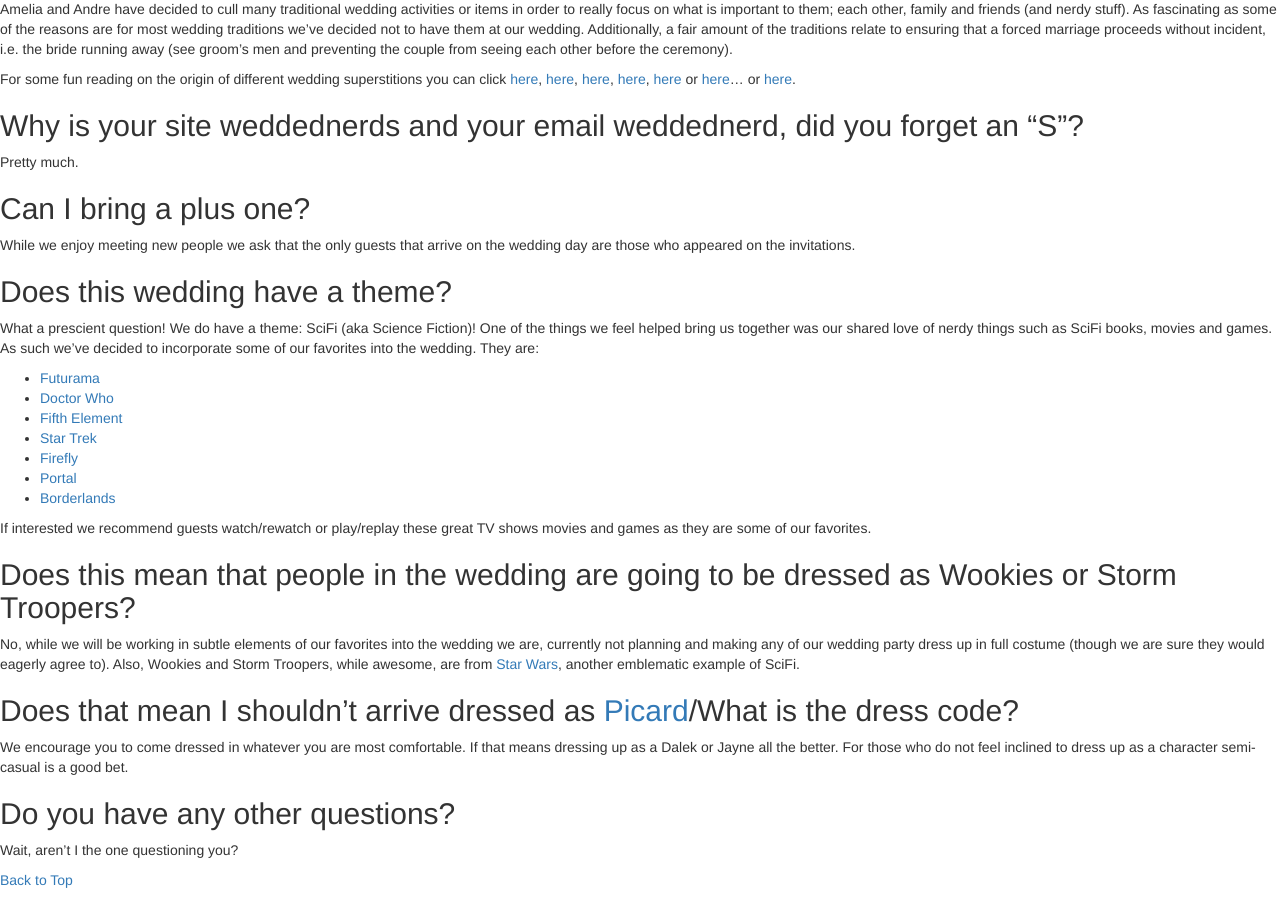
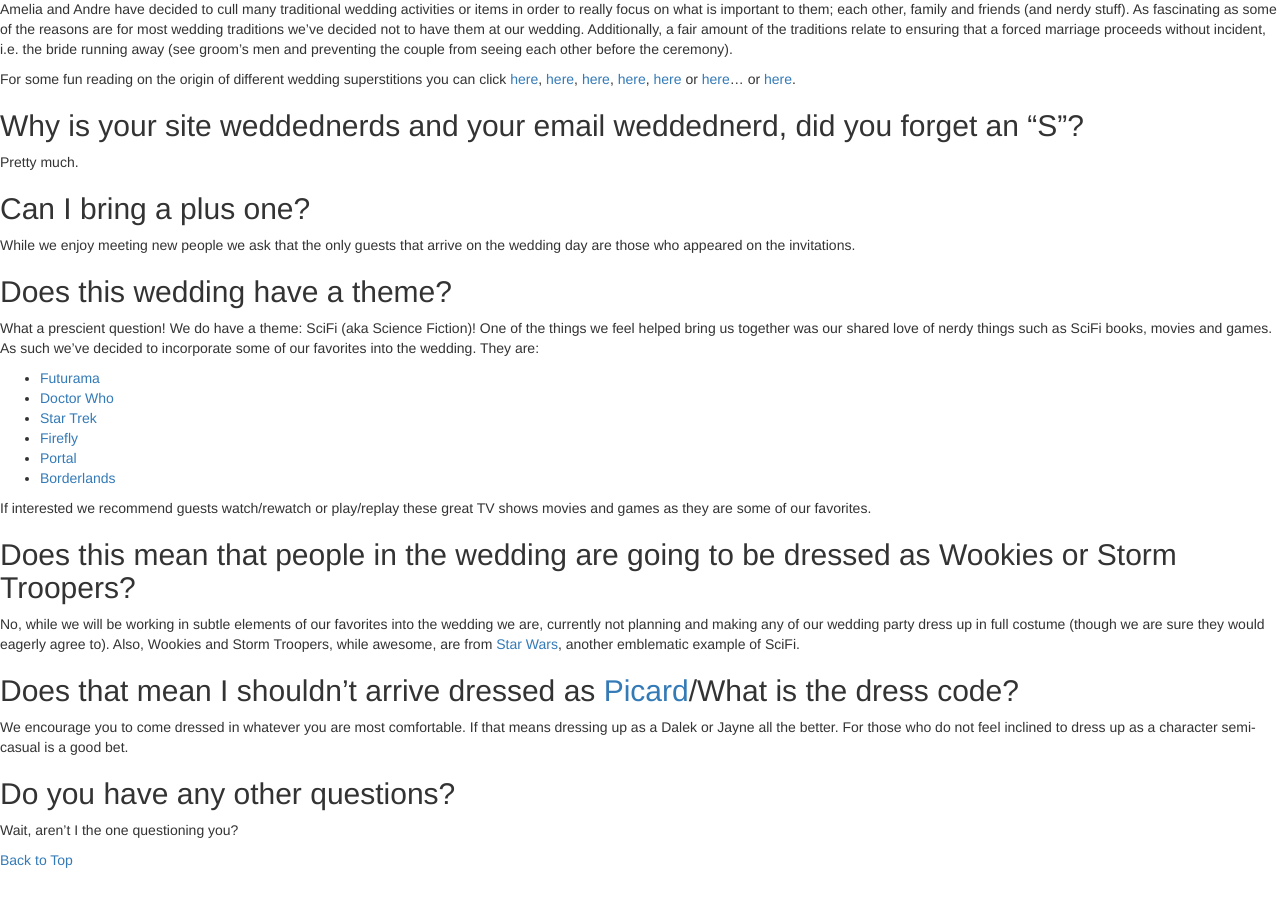
Before and after one commit to weddednerds/weddednerds.github.io, a Jekyll site: the page built from faq/index.md, in a window 1280 px wide and 900 px high, scrolled down 636 px. Built offline with Jekyll 4.4.1, drawn with Linux system fonts in a browser that asks for light colours; nearby versions of some CDN libraries; library files that are not in the unit come from our copies; comment, search, counter and statistics services are not loaded.

Commit message:
removed 5th element
too many themes - need to focus more.

```diff
--- a/faq/index.md
+++ b/faq/index.md
@@ -46,7 +46,6 @@
 
 - <a href="http://en.wikipedia.org/wiki/Futurama">Futurama</a>
 - <a href="http://en.wikipedia.org/wiki/Doctor_Who">Doctor Who</a>
-- <a href="http://en.wikipedia.org/wiki/The_Fifth_Element">Fifth Element</a>
 - <a href="http://en.wikipedia.org/wiki/Star_Trek:_The_Next_Generation">Star Trek</a>
 - <a href="http://en.wikipedia.org/wiki/Firefly_%28TV_series%29">Firefly</a>
 - <a href="http://en.wikipedia.org/wiki/Portal_%28video_game%29">Portal</a>
```
